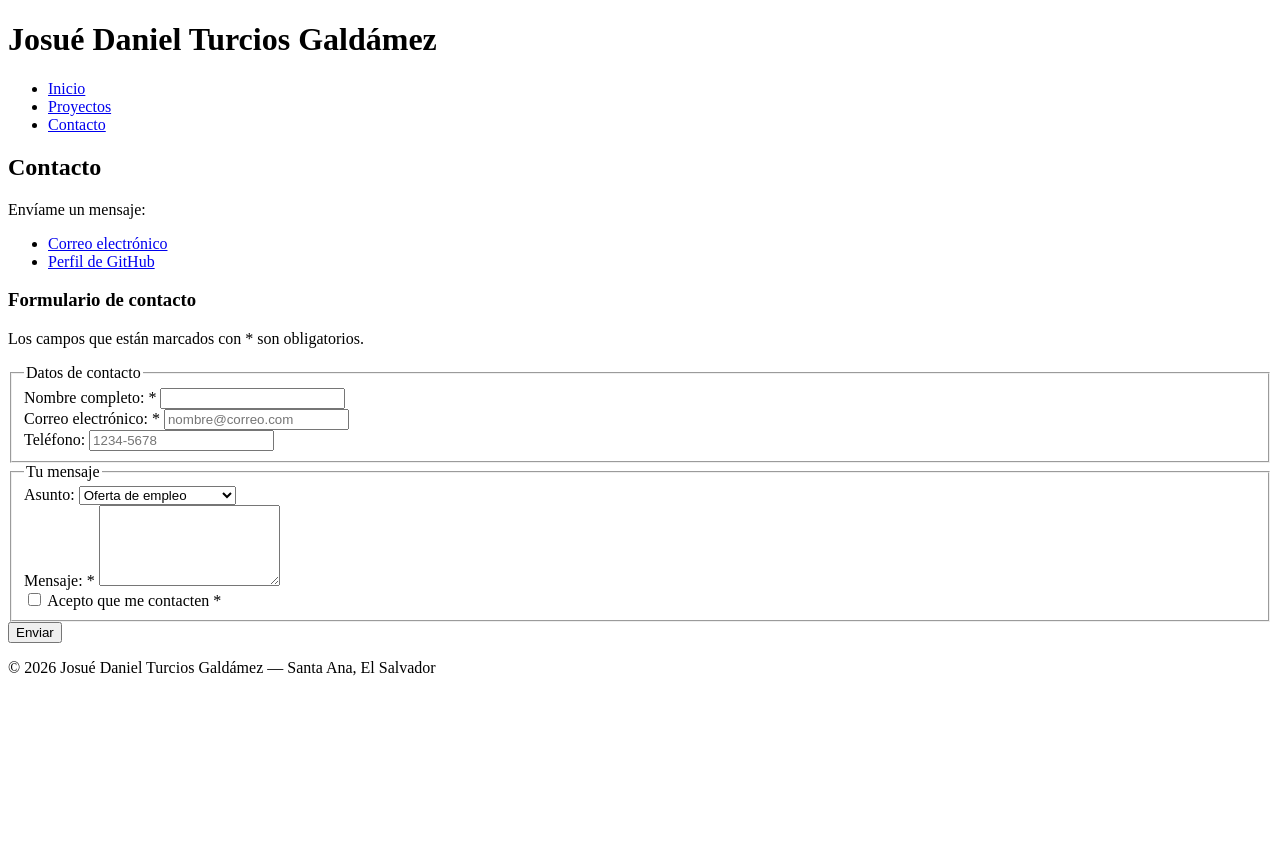
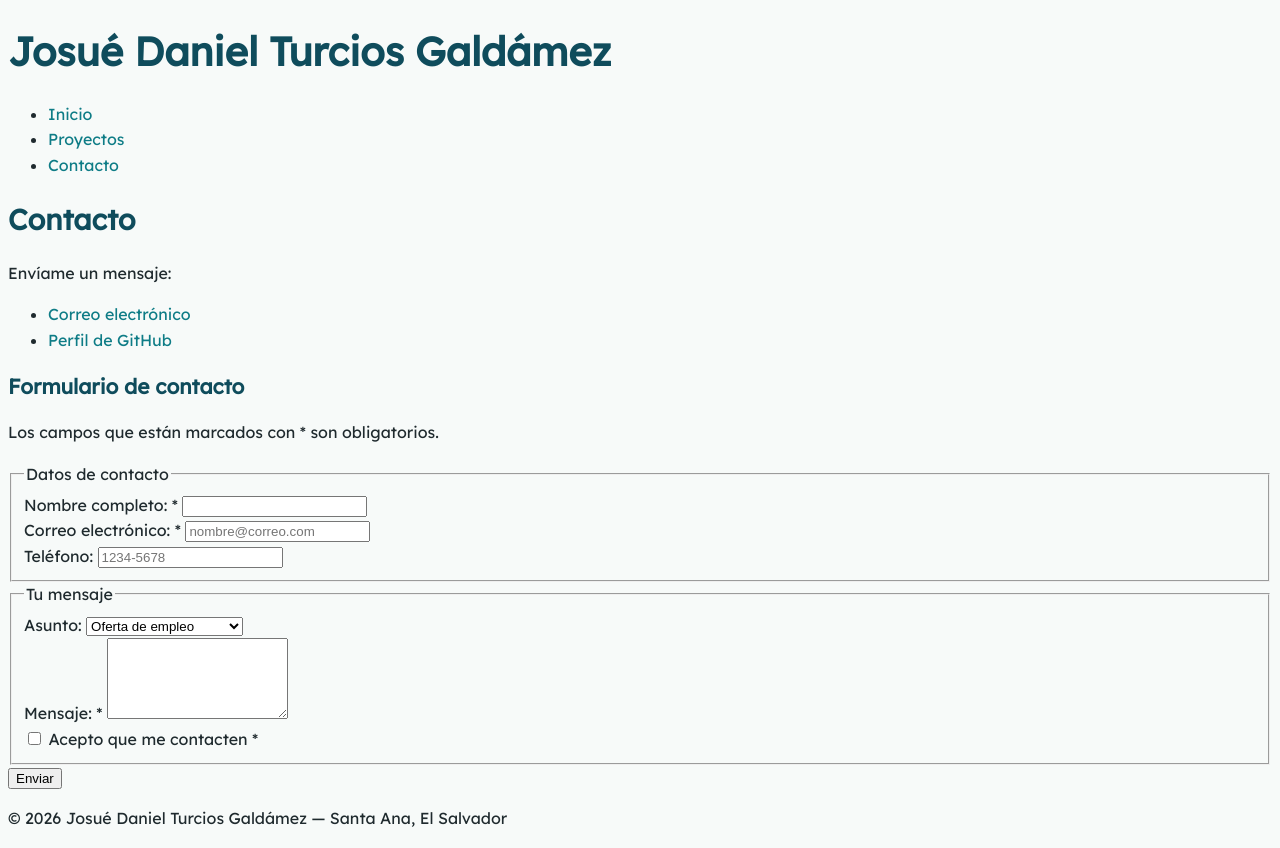
Before and after one commit to 72dxmxnn/mi-portafolio, a plain HTML site: page contacto.html in a window 1280 px wide. Before the commit the page ends 800 px from the top, so only its background shows below. Drawn offline with Linux system fonts and the light colour scheme.

Commit message:
Agrega hoja de estilos con paleta y tipografía

```diff
--- a/contacto.html
+++ b/contacto.html
@@ -1,10 +1,20 @@
 <!doctype html>
 <html lang="es">
 <head>
+    <link rel="stylesheet" href="css/estilos.css" />
     <meta charset="UTF-8" />
     <meta name="viewport" content="width=device-width, initial-scale=1.0" />
     <title>Contacto | Josué Daniel Turcios Galdámez, Desarrollador Web</title>
     <meta name="description" content="Contacta a Josué Daniel Turcios Galdámez, desarrollador web full stack en Santa Ana, El Salvador. Envía tu consulta, propuesta de proyecto u oferta de empleo." />
+
+    <!-- Fuentes sacadas de Google Fonts -->
+    <link rel="preconnect" href="https://fonts.googleapis.com">
+    <link rel="preconnect" href="https://fonts.gstatic.com" crossorigin>
+    <link href="https://fonts.googleapis.com/css2?family=Lexend&display=swap" rel="stylesheet">
+
+    <!-- Referencia a la hoja de estilos -->
+    <link rel="stylesheet" href="css/estilos.css" />
+
 </head>
 
 <body>
--- /dev/null
+++ b/css/estilos.css
@@ -0,0 +1,60 @@
+body {
+    font-family: "Lexend", sans-serif;
+    font-size: 16px;
+    line-height: 1.6;
+    color: var(--texto);
+    background-color: var(--fondo);
+}
+
+/* ===== Paleta de colores ===== */
+:root {
+    --fondo: #f7faf9;
+    --texto: #1f2a2e;
+    --primario: #0f4c5c;
+    --secundario: #0e7c86;
+    --acento: #e3f2f1;
+}
+
+/* ===== Títulos ===== */
+h1,
+h2,
+h3 {
+    color: var(--primario);
+    line-height: 1.2;
+}
+
+h1 {
+    font-size: 2.5rem;
+}
+
+h2 {
+    font-size: 1.8rem;
+}
+
+h3 {
+    font-size: 1.3rem;
+}
+
+/* ===== Párrafos ===== */
+p {
+    margin-bottom: 1rem;
+}
+
+/* ===== Enlaces ===== */
+a {
+    color: var(--secundario);
+    text-decoration: none;
+}
+
+a:hover {
+    color: var(--primario);
+    text-decoration: underline;
+}
+
+/* ===== Clase destacado ===== */
+.destacado {
+    background-color: var(--acento);
+    border-left: 4px solid var(--secundario);
+    padding: 0.75rem 1rem;
+    font-weight: 600;
+}
```
Also changed, not shown: index.html (+9 -0 lines), proyectos.html (+9 -0 lines), observaciones.txt (deleted).
